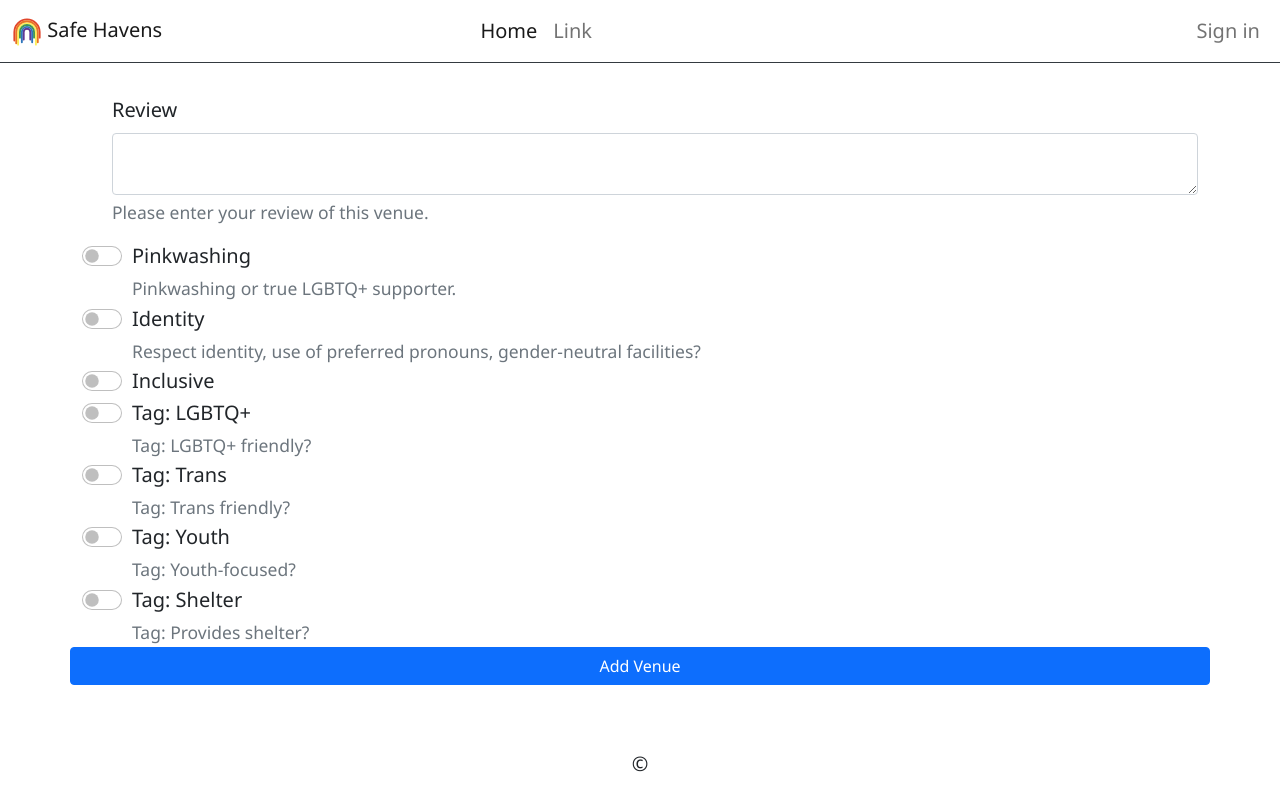
After one commit to NaoiseGaffney/SafeHaven2, a Flask app: template templates/add_review.html in a window 1280 px wide. The commit adds this page. Run offline with Flask 2, Linux system fonts and the light colour scheme; the template is opened without the code that fills it, so the values that code supplies are empty; the visitor is signed in with stand-in values (Sample User, id 1); some libraries are stand-ins or nearby versions.

Commit message:
Code: - Modified the Venue Class - Added Review Class - Updated 'main.html' and 'add_venue.html' - Created 'add_review.html' in DRAFT - Added further functions in 'app.py' to reflect the changes, and added new endpoints.
Signed-off-by: Naoise Olof Seán Gaffney <61478687+NaoiseGaffney@users.noreply.github.com>

```diff
--- a/app.py
+++ b/app.py
@@ -100,23 +100,35 @@ class Venue(db.Document):
     post_code = db.StringField(default="")
     city = db.StringField(default="")
     country = db.StringField(default="")
+    user = db.StringField(default="")
+
+    meta = {
+        "auto_create_index": True,
+        "index_background": True,
+        "indexes": ["name", "city", "country"],
+    }
+
+
+class Review(db.Document):
+    text_field = db.StringField(default="", maxlength=2000)
+    user = db.StringField(default="")
+    venue_id = db.ObjectIdField(Venue)
 
     # Key Identifiers (Ed's list)
     pinkwashing = db.BooleanField(default=False)
     identity = db.BooleanField(default=False)
     inclusive = db.BooleanField(default=False)
 
-    # Relationships  (Tags: default and/or user created?) (User created the Venue)
+    # Relationships (Tags: default)
     tags_LGBTQ = db.BooleanField(default=False)
     tags_Trans = db.BooleanField(default=False)
     tags_Youth = db.BooleanField(default=False)
     tags_Shelter = db.BooleanField(default=False)
-    user = db.StringField(default="")
 
     meta = {
         "auto_create_index": True,
         "index_background": True,
-        "indexes": ["name", "city", "country"],
+        "indexes": ["venue_id"],
     }
 
 
@@ -208,6 +220,34 @@ def save_venue():
         post_code=request.form.get("post_code"),
         city=request.form.get("city"),
         country=request.form.get("country"),
+        user=current_user.username
+    )
+
+    try:
+        venue.save()
+        flash("The venue was saved!", "success")
+    except Exception:
+        flash("The venue was NOT saved!", "danger")
+    return redirect(url_for("main_page"))
+
+
+@app.route("/create_review/<int:id>")
+@login_required
+@app.errorhandler(CSRFError)
+def create_review(id):
+    pass
+
+
+@app.route("/save_review/<int:id>", methods=["POST"])
+@login_required
+@app.errorhandler(CSRFError)
+def save_review(id):
+    """
+    The "C" in CRUD, save the filled in venue review form.
+    """
+    review = Review(
+        text_field=request.form.get("text_field"),
+        venue_id=id,
         pinkwashing=request.form.get("pinkwashing"),
         identity=request.form.get("identity"),
         inclusive=request.form.get("inclusive"),
--- /dev/null
+++ b/templates/add_review.html
@@ -0,0 +1,62 @@
+{% extends "flask_user_layout.html" %}
+{% block extra_title %} - Add Venue{% endblock %}
+{% block content %}
+
+<div class="container">
+    <form action="{{ url_for('save_review') }}" method="POST" class="col s12">
+        <input type="hidden" name="csrf_token" value="{{csrf_token()}}">
+        <div class="mb-3 form-check">
+            <label for="text_field" class="form-label">Review</label>
+            <textarea id="text_field" name="text_field" maxlength="2000"
+            class="form-control"></textarea>
+            <div id="text_fieldHelp" class="form-text">Please enter your review of this venue.</div>
+        </div>
+        <div class="form-check form-switch">
+            <label class="form-check-label" for="pinkwashing">Pinkwashing</label>
+            <input class="form-check-input" type="checkbox" id="pinkwashing" name="pinkwashing"
+                aria-describedby="Pinkwashing">
+            <div id="pinkwashingHelp" class="form-text">Pinkwashing or true LGBTQ+ supporter.</div>
+        </div>
+        <div class="form-check form-switch">
+            <label class="form-check-label" for="identity">Identity</label>
+            <input class="form-check-input" type="checkbox" id="identity" name="identity" aria-describedby="Identity">
+            <div id="identityHelp" class="form-text">Respect identity, use of preferred pronouns, gender-neutral
+                facilities?</div>
+        </div>
+        <div class="form-check form-switch">
+            <label class="form-check-label" for="diverse">Inclusive</label>
+            <input class="form-check-input" type="checkbox" id="inclusive" name="inclusive"
+                aria-describedby="Inclusive">
+        </div>
+        <div class="form-check form-switch">
+            <label class="form-check-label" for="tags_LGBTQ">Tag: LGBTQ+</label>
+            <input class="form-check-input" type="checkbox" id="tags_LGBTQ" name="tags_LGBTQ"
+                aria-describedby="tags_LGBTQ">
+            <div id="lgbtqHelp" class="form-text">Tag: LGBTQ+ friendly?</div>
+        </div>
+        <div class="form-check form-switch">
+            <label class="form-check-label" for="tags_Trans">Tag: Trans</label>
+            <input class="form-check-input" type="checkbox" id="tags_Trans" name="tags_Trans"
+                aria-describedby="tags_Trans">
+            <div id="transHelp" class="form-text">Tag: Trans friendly?</div>
+        </div>
+        <div class="form-check form-switch">
+            <label class="form-check-label" for="tags_Youth">Tag: Youth</label>
+            <input class="form-check-input" type="checkbox" id="tags_Youth" name="tags_Youth"
+                aria-describedby="tags_Youth">
+            <div id="lgbtqHelp" class="form-text">Tag: Youth-focused?</div>
+        </div>
+        <div class="form-check form-switch">
+            <label class="form-check-label" for="tags_Shelter">Tag: Shelter</label>
+            <input class="form-check-input" type="checkbox" id="tags_Shelter" name="tags_Shelter"
+                aria-describedby="tags_Shelter">
+            <div id="lgbtqHelp" class="form-text">Tag: Provides shelter?</div>
+        </div>
+
+        <div class="row">
+            <button class="btn btn-primary" type="submit" name="action">Add Venue
+            </button>
+        </div>
+    </form>
+</div>
+{% endblock %}
```
Also changed, not shown: templates/add_venue.html (+0 -34 lines), templates/main.html (+0 -11 lines).
